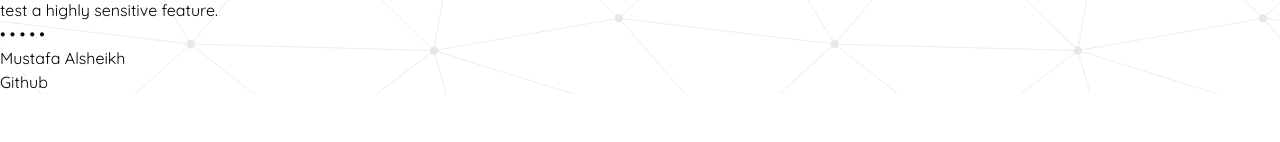
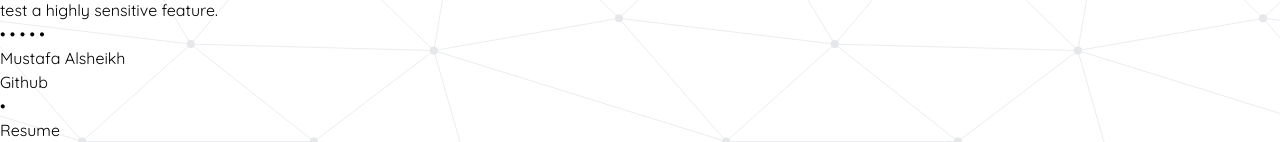
Before and after one commit to mechashadowx/Portfolio, a Next.js app: page / in a window 1280 px wide. Shown: the part 3386-3528 px from the top of the page. Before the commit the page ends 3480 px from the top, so only its background shows below. Built offline with nearby package versions, Linux system fonts and the light colour scheme.

Commit message:
Add Resume download

```diff
--- a/app/page.tsx
+++ b/app/page.tsx
@@ -21,7 +21,11 @@ export default function Home() {
             <footer className="footer footer-center bg-neutral text-neutral-content p-6">
                 <aside>
                     <p className="font-bold text-lg">Mustafa Alsheikh</p>
-                    <a href="https://github.com/mechashadowx" className="hover:underline">Github</a>
+                    <div className="flex gap-4" >
+                        <a href="https://github.com/mechashadowx" className="hover:underline">Github</a>
+                        <p>•</p>
+                        <a href="./CV.pdf" className="hover:underline">Resume</a>
+                    </div>
                 </aside>
             </footer>
         </>
```
Also changed, not shown: 1 other file (tests, documents, lock files or other folders).
